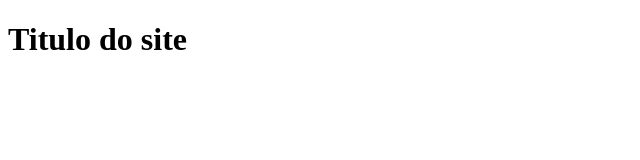
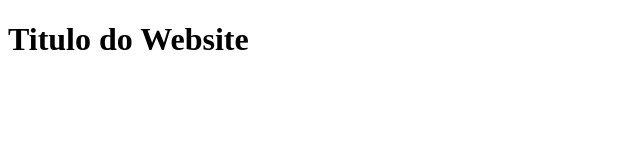
Before and after one commit to GuilhermeEK23/ExercicioPraticoGitHub, a plain HTML site: page index.html in a window 1280 px wide. Shown: the whole page, without its empty margins (0-640 px from the left). Drawn offline with Linux system fonts and the light colour scheme.

Commit message:
Modificado a linha

```diff
--- a/index.html
+++ b/index.html
@@ -6,6 +6,6 @@
     <title>titulo do site</title>
 </head>
 <body>
-    <h1>Titulo do site</h1>
+    <h1>Titulo do Website</h1>
 </body>
 </html>
```
